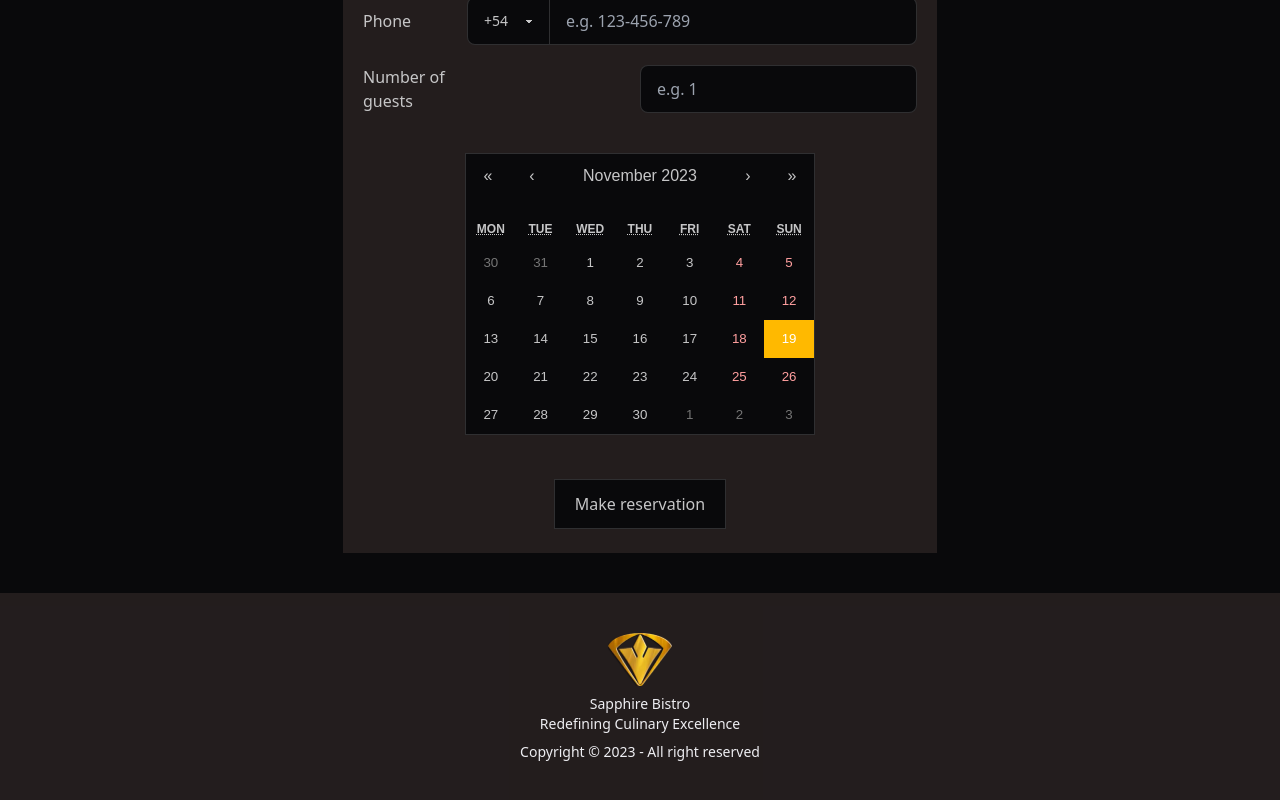
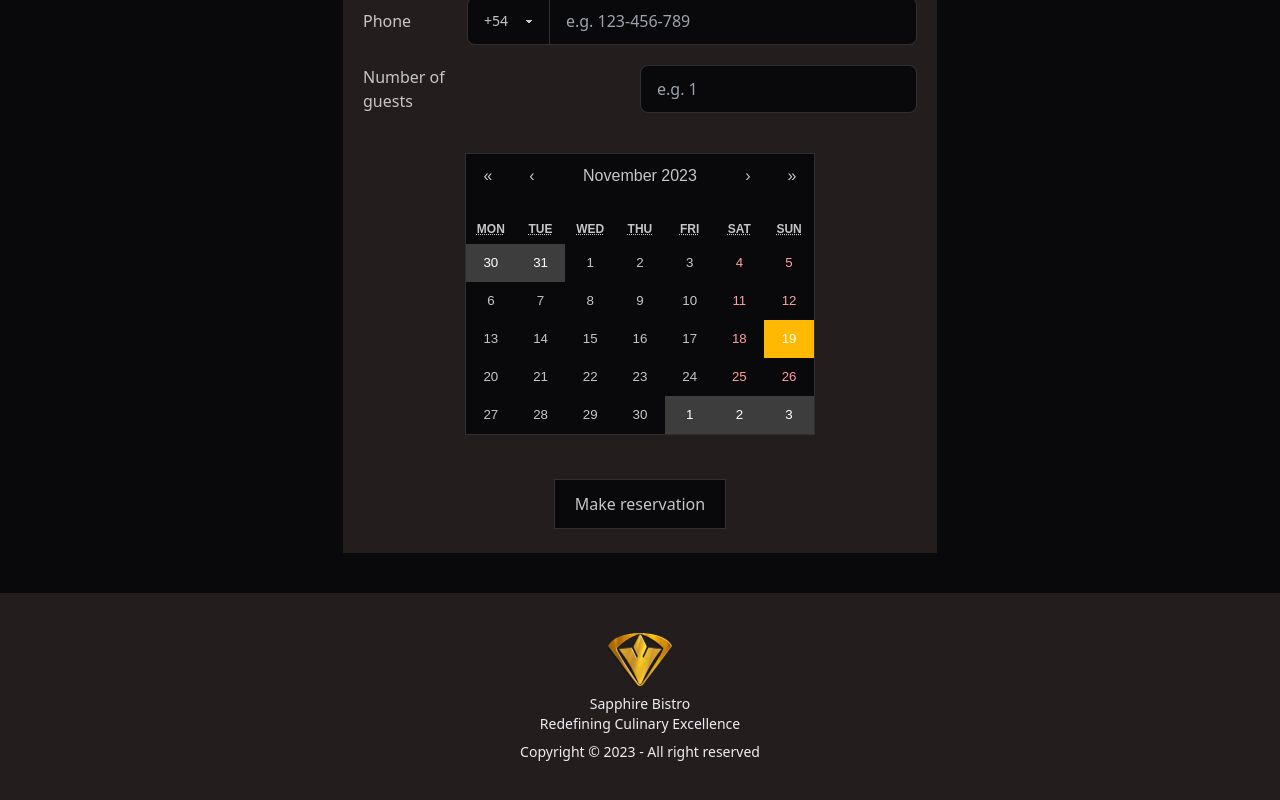
Before and after one commit to heidenreich20/sapphire-bistro, a React (Vite) app: page / in a window 1280 px wide. Shown: the part 3459-4259 px from the top of the page. Built offline with nearby package versions, Linux system fonts and the light colour scheme; a web font is replaced by a local one.

Commit message:
minor fixes

```diff
--- a/src/Calendar.css
+++ b/src/Calendar.css
@@ -86,7 +86,8 @@
 }
 
 .react-calendar__month-view__days__day--neighboringMonth {
-  color: #757575;
+  color: #ffffff;
+  background-color: rgb(61, 61, 61) !important;
 }
 
 .react-calendar__year-view .react-calendar__tile,
```
